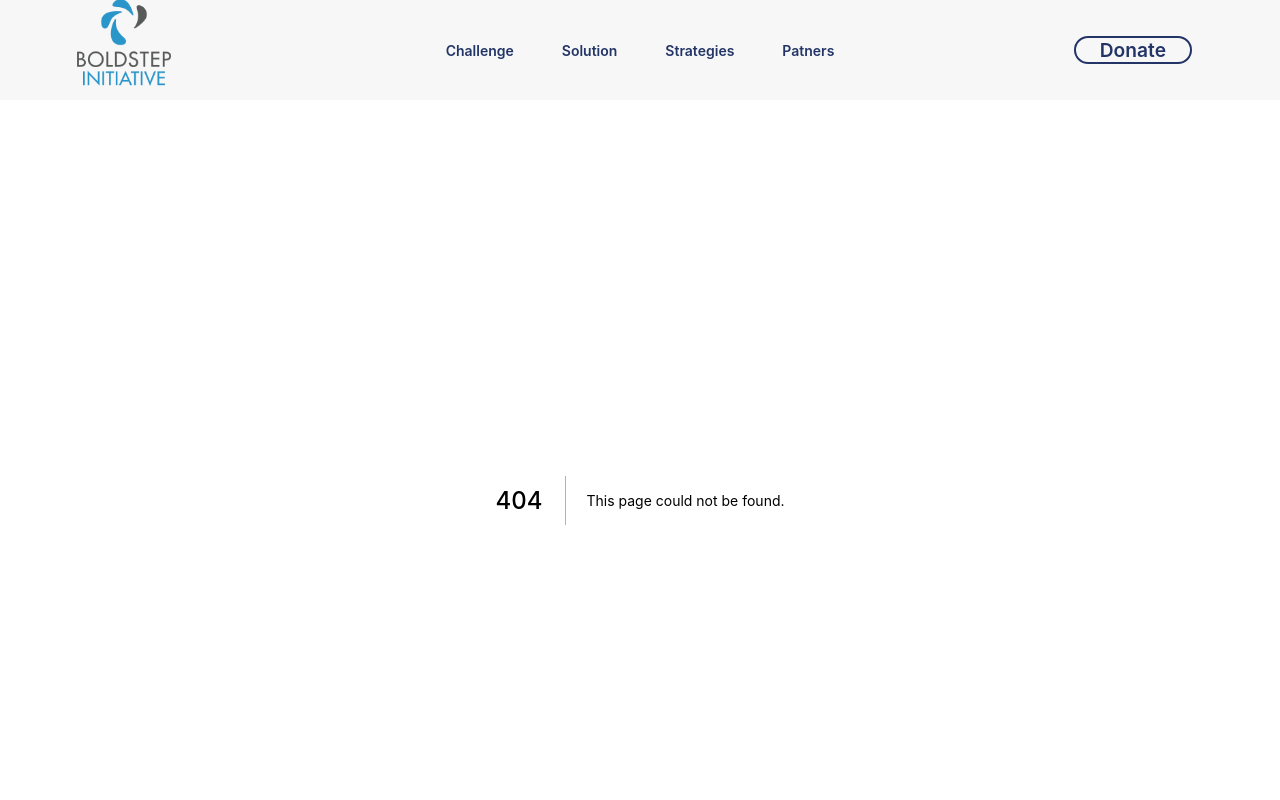
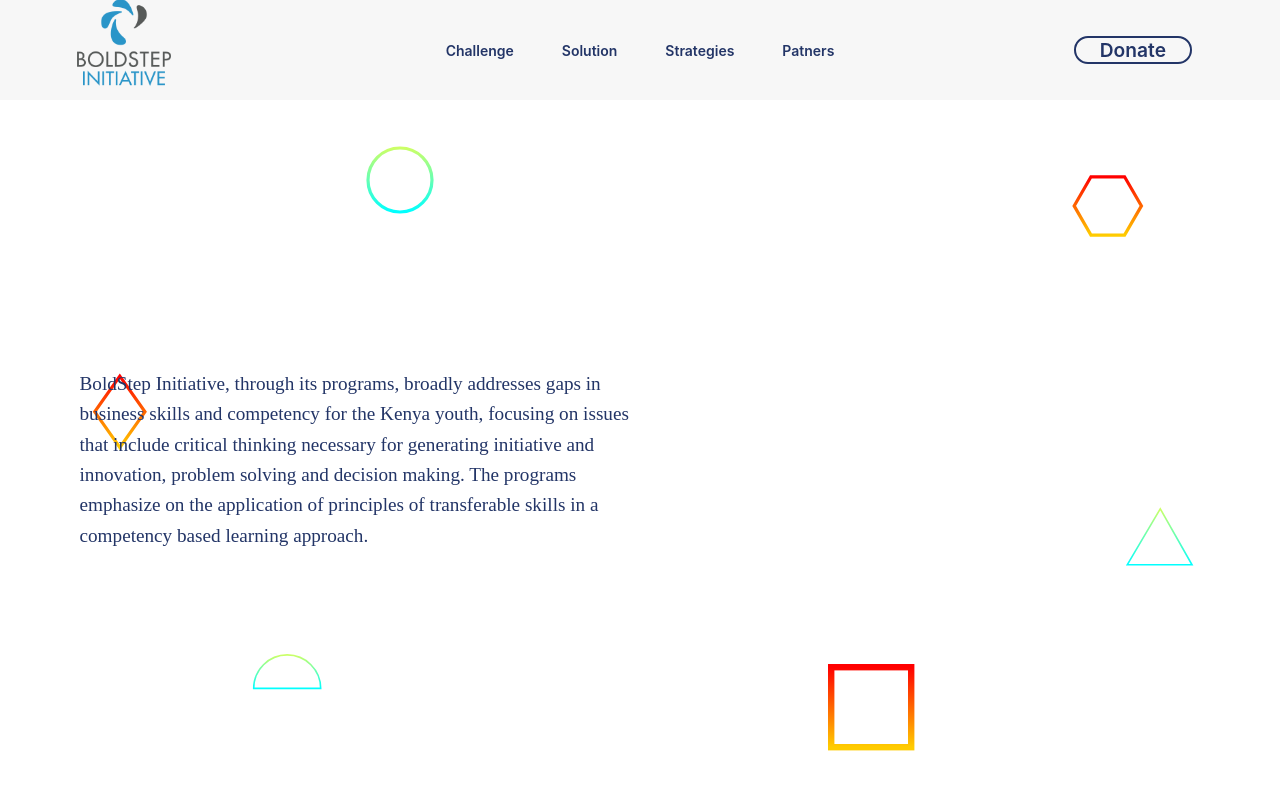
Before and after one commit to jbuyu/live-ngo, a Next.js app: page /solution in a window 1280 px wide. Before the commit this address had no page. Shown: the top 800 px of the page. Built offline with nearby package versions, Linux system fonts and the light colour scheme.

Commit message:
adds new component strategies

```diff
--- a/components/Button.js
+++ /dev/null
@@ -1,34 +0,0 @@
-import React from "react";
-
-const STYLES = ["btn--primary", "btn--outline"];
-
-const SIZES = ["btn--medium", "btn--large", "btn--mobile", "btn--wide"];
-
-const COLOR = ["primary", "blue", "red", "green"];
-
-export const Button = ({
-  children,
-  type,
-  onClick,
-  buttonStyle,
-  buttonSize,
-  buttonColor,
-}) => {
-  const checkButtonStyle = STYLES.includes(buttonStyle)
-    ? buttonStyle
-    : STYLES[0];
-
-  const checkButtonSize = SIZES.includes(buttonSize) ? buttonSize : SIZES[0];
-
-  const checkButtonColor = COLOR.includes(buttonColor) ? buttonColor : null;
-
-  return (
-    <button
-      className={`btn ${checkButtonStyle} ${checkButtonSize} ${checkButtonColor}`}
-      onClick={onClick}
-      type={type}
-    >
-      {children}
-    </button>
-  );
-};
--- a/components/Footer.js
+++ b/components/Footer.js
@@ -1,4 +1,3 @@
-import { Button } from "./Button";
 import Link from "next/link";
 import {
   FaFacebook,
--- a/components/Header.js
+++ b/components/Header.js
@@ -1,5 +1,5 @@
 import Link from "next/link";
-import Bold from "../public/bold.svg";
+// import Bold from "../public/bold.svg";
 export default function Header() {
   return (
     <header>
@@ -18,10 +18,10 @@ export default function Header() {
                     <Link href="/challenge"> Challenge</Link>
                   </li>
                   <li>
-                    <Link href="#"> Solution</Link>
+                    <Link href="/solution"> Solution</Link>
                   </li>
                   <li>
-                    <Link href="#"> Strategies</Link>
+                    <Link href="/strategies"> Strategies</Link>
                   </li>
                   <li>
                     <Link href="#"> Patners</Link>
--- /dev/null
+++ b/pages/solution.js
@@ -0,0 +1,31 @@
+export default function Solution() {
+  return (
+    <section className="solution" id="solution">
+      <div className="solution-bg"></div>
+      <div className="container">
+        <div className="row">
+          <div className="solution-inner" id="solutionInner">
+            <div className="content">
+              <div className="content-inner">
+                <h1>
+                  <div className="solution">
+                    <p>
+                      BoldStep Initiative, through its programs, broadly
+                      addresses gaps in business skills and competency for the
+                      Kenya youth, focusing on issues that include critical
+                      thinking necessary for generating initiative and
+                      innovation, problem solving and decision making. The
+                      programs emphasize on the application of principles of
+                      transferable skills in a competency based learning
+                      approach.
+                    </p>
+                  </div>
+                </h1>
+              </div>
+            </div>
+          </div>
+        </div>
+      </div>
+    </section>
+  );
+}
--- /dev/null
+++ b/pages/strategies.js
@@ -0,0 +1,3 @@
+export default function Strategies() {
+  return <div className="strategies">Strategies</div>;
+}
--- a/styles/globals.scss
+++ b/styles/globals.scss
@@ -3,6 +3,7 @@
 @import "./banner.scss";
 @import "./features.scss";
 @import "./challenge.scss";
+@import "./solution.scss";
 @import "./footer.scss";
-@import "./button.scss";
+@import "./implementation.scss";
 @import "./layout.scss";
--- /dev/null
+++ b/styles/solution.scss
@@ -0,0 +1,66 @@
+.solution {
+  height: 80vh;
+  position: relative;
+  // margin-top: 100px;
+  z-index: 10;
+  @media (max-width: $widescreen) {
+    height: 90vh;
+  }
+  .solution-bg {
+    position: absolute;
+    left: 0;
+    right: 0;
+    top: 0;
+    bottom: 0;
+    background-image: url("../public/back.svg");
+    height: 100%;
+    background-size: cover;
+    background-repeat: no-repeat;
+  }
+  .solution-inner {
+    width: 100%;
+    height: 80vh;
+    display: flex;
+    position: relative;
+    @media (max-width: $widescreen) {
+      height: 90vh;
+    }
+    .content {
+      width: 50%;
+      height: 100%;
+      display: flex;
+      align-items: center;
+      .content-inner {
+        @media (max-width: $widescreen) {
+          font-size: 3.1rem;
+          line-height: 1rem;
+        }
+        .solution {
+          overflow: hidden;
+          height: auto;
+          position: relative;
+
+          p {
+            color: #233567;
+            font-weight: 200;
+            font-family: "Playfair Display";
+            font-size: 1.2rem;
+            margin: 0;
+            line-height: 1.9rem;
+          }
+        }
+        // p {
+        //   font-size: 1rem;
+        //   line-height: 1.6rem;
+        //   font-weight: 300;
+        //   color: $blue;
+        //   width: 520px;
+        //   margin: 32px 0 80px;
+        //   @media (max-width: $widescreen) {
+        //     margin: 16px 0 60px;
+        //   }
+        // }
+      }
+    }
+  }
+}
```
Also changed, not shown: styles/implementation.scss (added).
